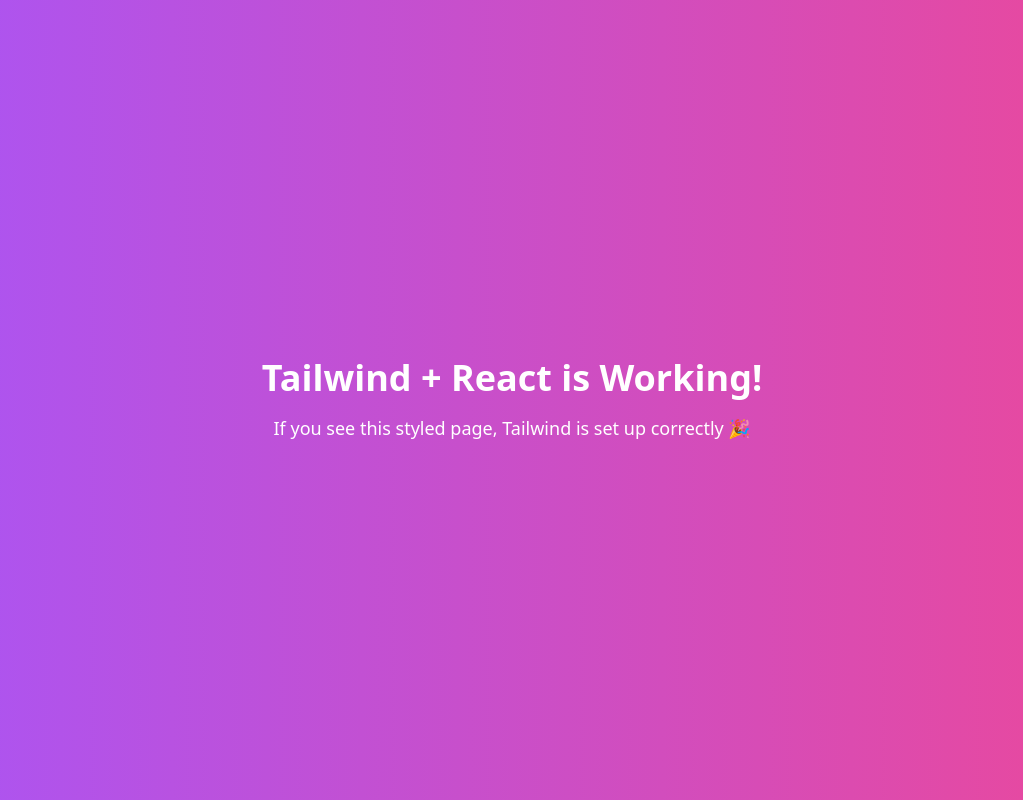
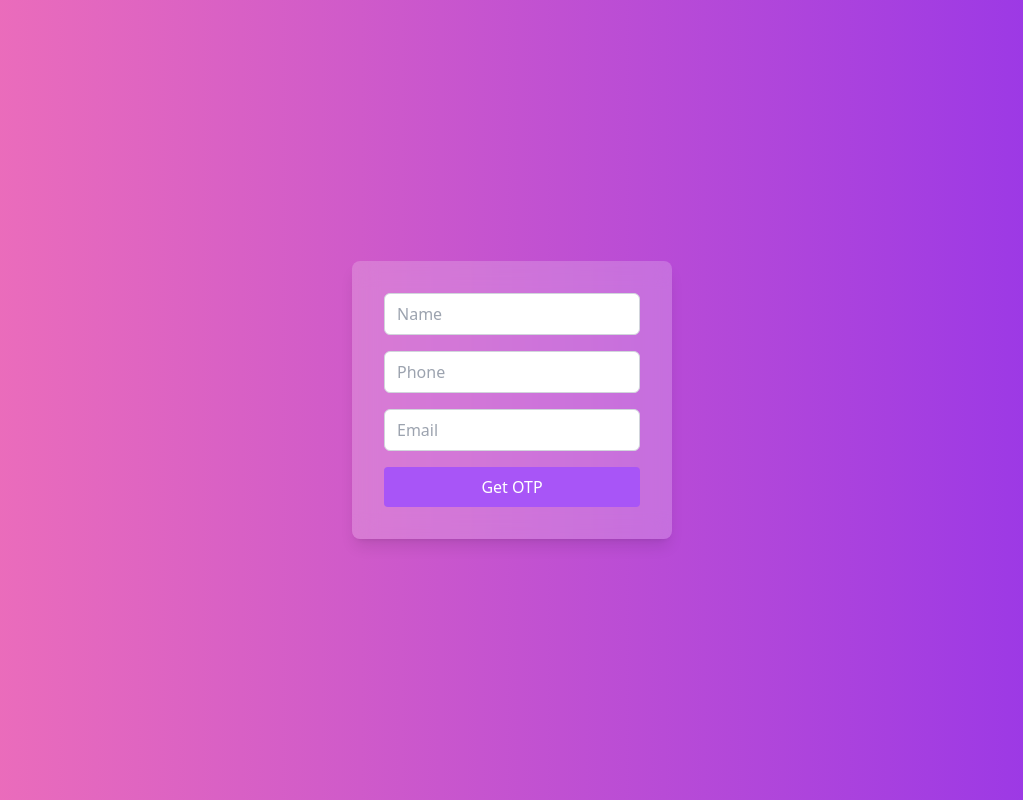
Before and after one commit to kumkum-bharti/BudgetSync, a React (Create React App) app in the folder frontend/: page /beginRegister in a window 1280 px wide. Shown: the whole page, without its empty margins (128-1151 px from the left). Built offline with nearby package versions, Linux system fonts and the light colour scheme.

Commit message:
started react

```diff
--- a/frontend/package.json
+++ b/frontend/package.json
@@ -9,6 +9,7 @@
     "@testing-library/user-event": "^13.5.0",
     "react": "^19.1.0",
     "react-dom": "^19.1.0",
+    "react-router-dom": "^7.6.3",
     "react-scripts": "5.0.1",
     "web-vitals": "^2.1.4"
   },
--- a/frontend/src/App.js
+++ b/frontend/src/App.js
@@ -1,11 +1,12 @@
 import './index.css';
+import { BrowserRouter } from "react-router-dom";
+import AppRoutes from "./routes/AppRoutes"
 
 function App() {
   return (
-    <div className="h-screen flex flex-col justify-center items-center bg-gradient-to-r from-purple-500 to-pink-500 text-white">
-      <h1 className="text-4xl font-bold mb-4">Tailwind + React is Working!</h1>
-      <p className="text-lg">If you see this styled page, Tailwind is set up correctly 🎉</p>
-    </div>
+    <BrowserRouter>
+      <AppRoutes />
+    </BrowserRouter>
   );
 }
 
--- /dev/null
+++ b/frontend/src/components/Textinput.js
@@ -0,0 +1,14 @@
+// src/components/Textinput.js
+export default function Textinput({ label, value, onChange }) {
+  return (
+    <div className="flex flex-col gap-1 ">
+      <input
+        placeholder={label}
+        type="text"
+        value={value}
+        onChange={onChange}
+        className="px-3 py-2 border border-gray-300 rounded-md focus:outline-none focus:ring-2 focus:ring-purple-500"
+      />
+    </div>
+  );
+}
--- /dev/null
+++ b/frontend/src/pages/register.js
@@ -0,0 +1,55 @@
+import { useState } from 'react';
+import { useFormStatus } from 'react-dom';
+import Textinput from '../components/Textinput';
+import '../index.css';
+
+export default function Register() {
+   const [name, setName] = useState('');
+   const [phone, setPhone] = useState('');
+   const [email, setEmail] = useState('');
+
+   function handleSubmit(e) {
+      e.preventDefault();
+      console.log(name, phone, email);
+   }
+
+   function Button() {
+      const { pending } = useFormStatus();
+      return (
+         <button
+            disabled={pending}
+            type="submit"
+            className="w-full py-2 bg-purple-500 text-white rounded hover:bg-purple-250 transition"
+         >
+            Get OTP
+         </button>
+      );
+   }
+
+   return (
+      <div className="bg-gradient-to-r from-pink-400 to-purple-600 min-h-screen flex items-center justify-center">
+         <form
+            onSubmit={handleSubmit}
+            className="  space-y-4 bg-white bg-opacity-20 backdrop-blur-md p-8 rounded-lg shadow-lg w-80 "
+         >
+            <Textinput
+               label="Name"
+               value={name}
+               onChange={(e) => setName(e.target.value)}
+            />
+            <Textinput
+               label="Phone"
+               value={phone}
+               onChange={(e) => setPhone(e.target.value)}
+            />
+            <Textinput
+               label="Email"
+               value={email}
+               onChange={(e) => setEmail(e.target.value)}
+            />
+
+            <Button />
+         </form>
+      </div>
+   );
+}
--- /dev/null
+++ b/frontend/src/routes/AppRoutes.js
@@ -0,0 +1,12 @@
+import { Routes, Route } from "react-router-dom";
+import Register from "../pages/register";
+
+const AppRoutes = () => {
+    return (
+        <Routes>
+            <Route path="/beginRegister" element={<Register />} />
+        </Routes>
+    );
+}
+
+export default AppRoutes;
```
Also changed, not shown: frontend/src/pages/home.js (added), 1 other file (tests, documents, lock files or other folders).
